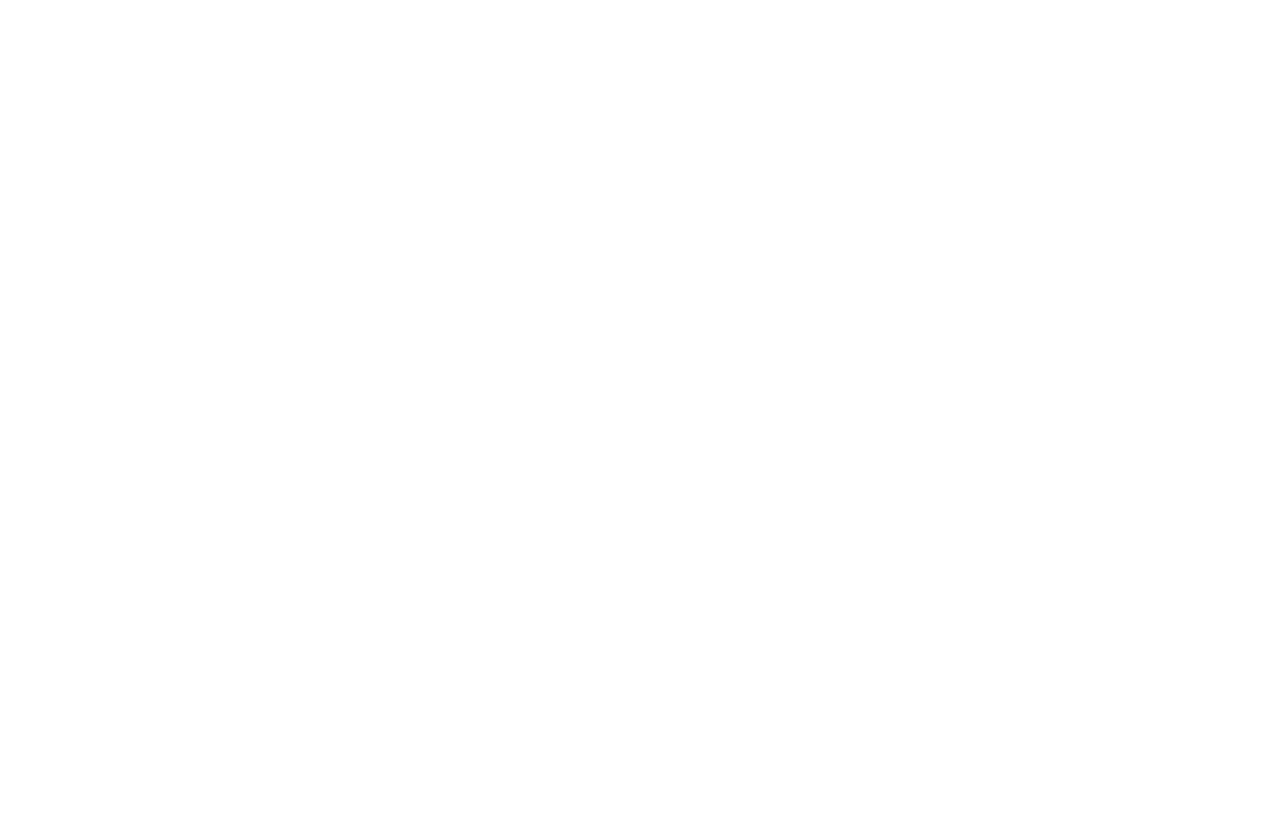
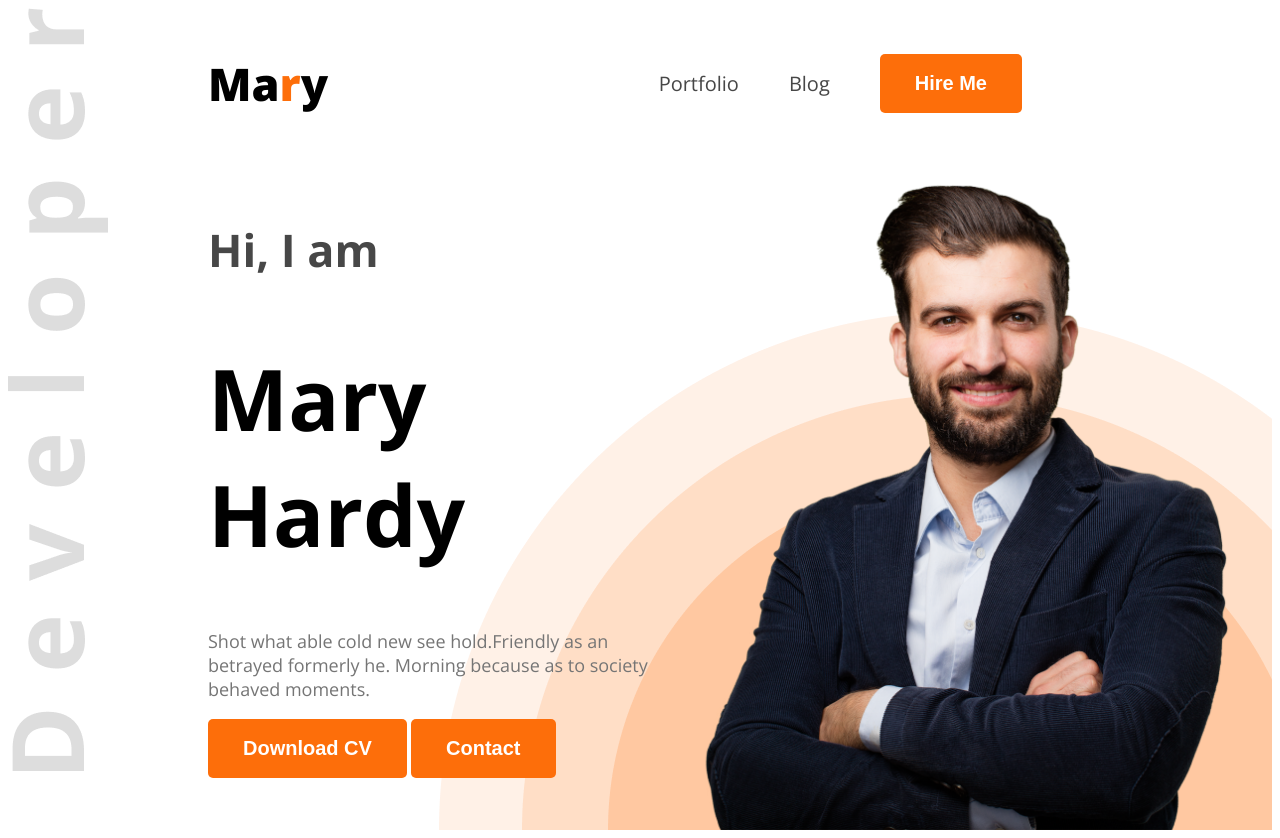
Before and after one commit to Tasnim813/web-dev-protfolio, a plain HTML site: page index.html in a window 1280 px wide. Before the commit the page ends 800 px from the top, so only its background shows below. Drawn offline with nearby package versions, Linux system fonts and the light colour scheme.

Commit message:
banner section add

```diff
--- a/index.html
+++ b/index.html
@@ -4,8 +4,39 @@
     <meta charset="UTF-8">
     <meta name="viewport" content="width=device-width, initial-scale=1.0">
     <title>web developer protfolio</title>
+    <link rel="preconnect" href="https://fonts.googleapis.com">
+    <link rel="preconnect" href="https://fonts.gstatic.com" crossorigin>
+    <link href="https://fonts.googleapis.com/css2?family=Open+Sans:ital,wght@0,300..800;1,300..800&display=swap" rel="stylesheet">
+    <link rel="stylesheet" href="style/protfolio.css">
 </head>
-<body>
+<body class="open-sans-normal">
+    <header class="header">
+        <nav>
+            <h3 class="nav-title">Ma<span class="text-primary">r</span>y</h3>
+            <ul>
+                <li><a class="dark-2" href="">Portfolio</a></li>
+                <li><a class="dark-2" href="">Blog</a></li>
+                <li><a href=""><button class="btn-primary">Hire Me</button></a></li>
+            </ul>
+        </nav>
+        <div class="banner">
+            <div class="banner-content">
+                <h4 class="banner-greeting dark-2">Hi, I  am</h4>
+                <h1 class="banner-title">Mary Hardy</h1>
+                <p class="bnner-description">Shot what able cold new see hold.Friendly as an betrayed formerly he. Morning because as to society behaved moments.</p>
+                <button class="btn-primary">Download CV</button>
+                <button class="btn-primary">Contact</button>
 
+            </div>
+            <img class="banner-protfolio-pic" src="images/hardy.png" alt="">
+        </div>
+
+    </header>
+    <main>
+
+    </main>
+    <footer>
+
+    </footer>
 </body>
 </html>
--- /dev/null
+++ b/style/protfolio.css
@@ -0,0 +1,83 @@
+
+.open-sans-normal {
+  font-family: "Open Sans", sans-serif;
+  font-optical-sizing: auto;
+
+  font-style: normal;
+  font-variation-settings:
+    "wdth" 100;
+}
+/* Shared style */
+.text-primary{
+    color: #FD6E0A;
+}
+.dark-2{
+    color: #474747;
+}
+.btn-primary{
+    background-color: #FD6E0A;
+    border-radius: 5px;
+    color: #FFFFFF;
+    font-size: 20px;
+    padding: 18px 35px;
+    font-weight: bold;
+    border: none;
+
+}
+/* header */
+.header{
+    background-image: url('../images/developer.png'), url(../images/header_bg.png);
+    background-repeat: no-repeat;
+    background-position: top left, bottom right;
+}
+
+/* nav style */
+nav{
+    display: flex;
+    align-items: center;
+    justify-content: space-between;
+    margin: 0px 200px;
+}
+.nav-title{
+    font-size: 45px;
+    font-weight: 800;
+}
+nav ul li{
+    list-style: none;
+    margin-right: 50px;
+}
+
+li a{
+    text-decoration: none;
+    font-size: 20px;
+
+}
+nav ul{
+    display: flex;
+    align-items: center;
+}
+/* banner style */
+.banner{
+    display: flex;
+    justify-content: space-between;
+    margin: 0 35px 0px 200px;
+}
+.banner-content{
+    max-width: 580px;
+}
+.banner-greeting{
+    font-size: 45px;
+    font-weight: bold;
+}
+.banner-title{
+    font-size: 85px;
+    font-weight: bold;
+    color: 181818;
+}
+.bnner-description{
+    color: #757575;
+    font-size: 18px;
+}
+.banner-protfolio-pic{
+    width: 580px;
+}
```
